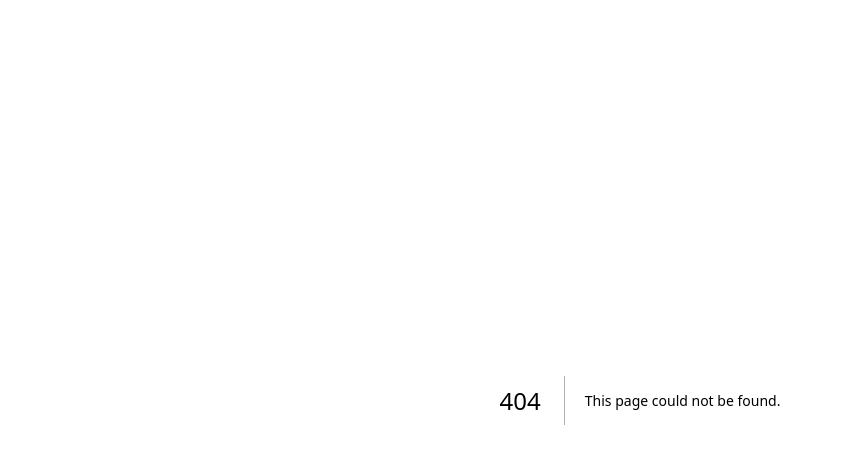
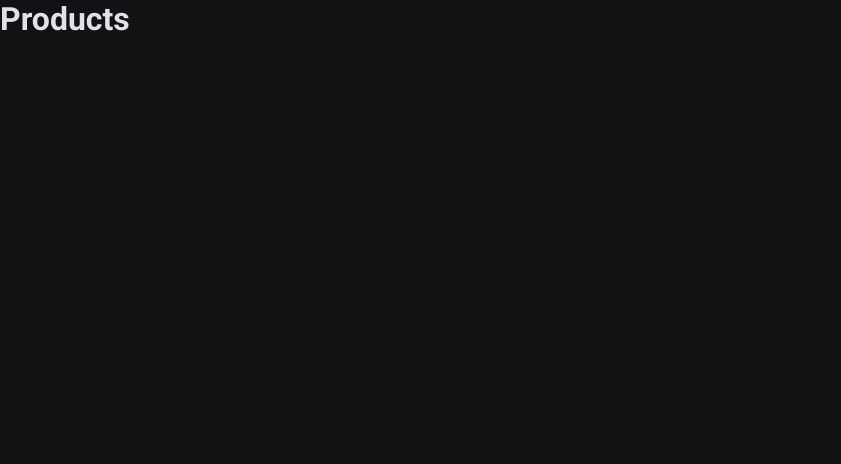
Before and after one commit to JulioAmaral007/E-Commerce, a Next.js app: page /product/1 in a window 1280 px wide. Before the commit this address had no page. Shown: the top 464 px of the page, without its empty margins (0-841 px from the left). Built offline with nearby package versions, Linux system fonts and the light colour scheme.

Commit message:
GlobalStyles

```diff
--- a/package.json
+++ b/package.json
@@ -10,6 +10,7 @@
   },
   "dependencies": {
     "@next/font": "13.1.5",
+    "@stitches/react": "^1.2.8",
     "@types/node": "18.11.18",
     "@types/react": "18.0.27",
     "@types/react-dom": "18.0.10",
--- a/src/pages/_app.tsx
+++ b/src/pages/_app.tsx
@@ -1,4 +1,7 @@
+import { globalStyles } from '@/styles/global'
 import type { AppProps } from 'next/app'
+
+globalStyles()
 
 export default function App({ Component, pageProps }: AppProps) {
   return <Component {...pageProps} />
--- /dev/null
+++ b/src/pages/_document.tsx
@@ -0,0 +1,19 @@
+import { getCssText } from "@/styles"
+import { Html, Head, Main, NextScript } from "next/document"
+
+export default function Document(){
+   return (
+   <Html>
+      <Head>
+         <link rel="preconnect" href="https://fonts.googleapis.com" />
+         <link rel="preconnect" href="https://fonts.gstatic.com" crossOrigin='anonymous' />
+         <link href="https://fonts.googleapis.com/css2?family=Roboto:wght@400;700&display=swap" rel="stylesheet" />
+
+         <style id="stitches" dangerouslySetInnerHTML={{ __html: getCssText() }} />
+      </Head>
+      <body>
+         <Main />
+         <NextScript />
+      </body>
+   </Html>
+)}
--- a/src/pages/product/index.tsx
+++ b/src/pages/product/[id].tsx
@@ -1,3 +1,8 @@
+import { useRouter } from 'next/router'
+
+
 export default function Product(){
+const {query} = useRouter()
+
    return <div><h1>Products</h1></div>
 }
--- /dev/null
+++ b/src/styles/global.ts
@@ -0,0 +1,19 @@
+import { globalCss } from ".";
+
+export const globalStyles = globalCss({
+   '*': {
+      margin: 0,
+      padding: 0,
+   },
+
+   body: {
+      '-webkit-font-smoothing': 'antialiased',
+      backgroundColor: '$gray900',
+      color: '$gray100'
+   },
+
+   'body, input, textarea, button': {
+      fontFamily: 'Roboto',
+      fontWeight: 400,
+   }
+})
--- /dev/null
+++ b/src/styles/index.ts
@@ -0,0 +1,16 @@
+import { createStitches } from "@stitches/react";
+
+export const {config,styled,css, globalCss, keyframes, getCssText,theme,createTheme} = createStitches({
+   theme: {
+      colors:{
+         white: '#fff',
+         gray900: '#121214',
+         gray800: '#202024',
+         gray300: '#c4c4cc',
+         gray100: '#e1e1e6',
+
+         green500: '#00875f',
+         green300: '#00b37e'
+      }
+   }
+})
```
Also changed, not shown: src/pages/index.tsx (+7 -1 lines), 2 other files (tests, documents, lock files or other folders).
